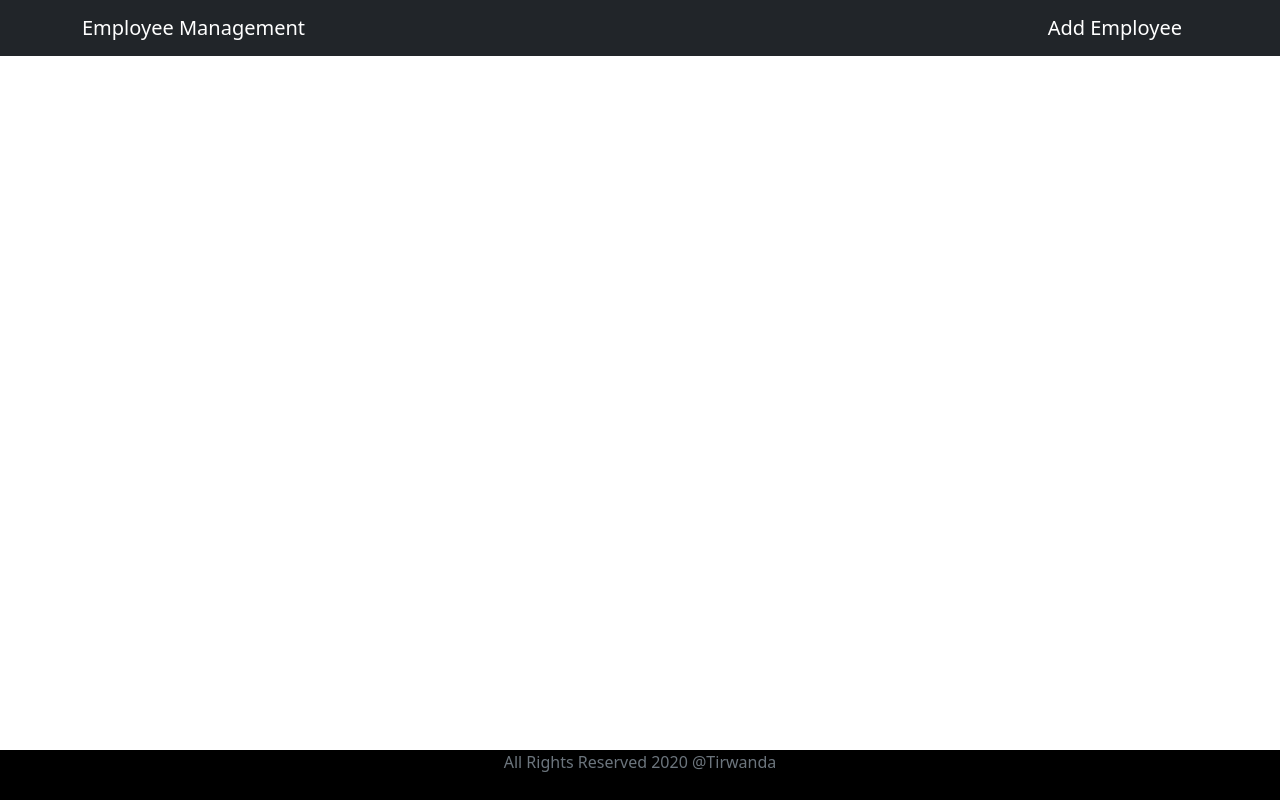
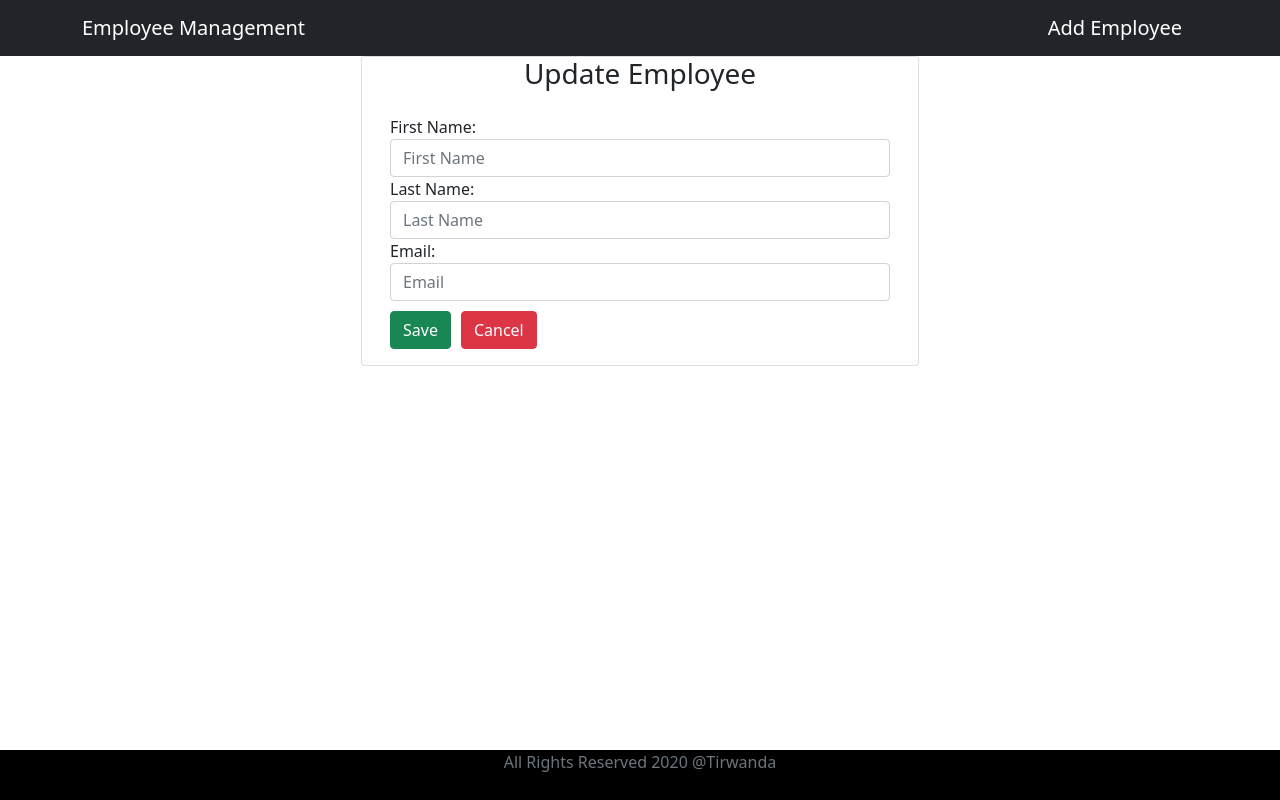
Before and after one commit to tirwanda/spring-boot-react-FE, a React (Create React App) app: page /update-employee/1 in a window 1280 px wide. Built offline with nearby package versions, Linux system fonts and the light colour scheme; no server answers.

Commit message:
Create Update Employee

```diff
--- a/src/App.js
+++ b/src/App.js
@@ -4,6 +4,7 @@ import EmployeeForm from './components/employee-form/EmployeeForm';
 import Footer from './components/footer/Footer';
 import Header from './components/header/Header';
 import ListEmployee from './components/listEmployee/ListEmployee';
+import UpdateEmployee from './components/update-employee/UpdateEmployee';
 
 function App() {
 	return (
@@ -14,6 +15,10 @@ function App() {
 					<Switch>
 						<Route exact path="/" component={ListEmployee} />
 						<Route path="/add-employee" component={EmployeeForm} />
+						<Route
+							path="/update-employee/:id"
+							component={UpdateEmployee}
+						/>
 					</Switch>
 				</div>
 				<Footer />
--- a/src/components/listEmployee/ListEmployee.jsx
+++ b/src/components/listEmployee/ListEmployee.jsx
@@ -10,6 +10,7 @@ export default class ListEmployee extends Component {
 		};
 
 		this.addEmployee = this.addEmployee.bind(this);
+		this.updateEmployee = this.updateEmployee.bind(this);
 	}
 
 	componentDidMount() {
@@ -20,6 +21,10 @@ export default class ListEmployee extends Component {
 
 	addEmployee() {
 		this.props.history.push('/add-employee');
+	}
+
+	updateEmployee(id) {
+		this.props.history.push(`/update-employee/${id}`);
 	}
 
 	render() {
@@ -50,6 +55,16 @@ export default class ListEmployee extends Component {
 									<td>{employee.firstName}</td>
 									<td>{employee.lastName}</td>
 									<td>{employee.email}</td>
+									<td>
+										<button
+											onClick={() =>
+												this.updateEmployee(employee.id)
+											}
+											className="btn btn-info"
+										>
+											Update
+										</button>
+									</td>
 								</tr>
 							))}
 						</tbody>
--- /dev/null
+++ b/src/components/update-employee/UpdateEmployee.jsx
@@ -0,0 +1,130 @@
+import React, { Component } from 'react';
+import EmployeeService from '../../services/EmployeeService';
+
+export default class updateEmployee extends Component {
+	constructor(props) {
+		super(props);
+
+		this.state = {
+			id: this.props.match.params.id,
+			firstName: '',
+			lastName: '',
+			email: '',
+		};
+
+		this.changeFirstNameHandler = this.changeFirstNameHandler.bind(this);
+		this.changeLastNameHandler = this.changeLastNameHandler.bind(this);
+		this.changeEmailHandler = this.changeEmailHandler.bind(this);
+		this.updateEmployee = this.updateEmployee.bind(this);
+	}
+
+	componentDidMount() {
+		EmployeeService.getEmployeeById(this.state.id).then((res) => {
+			let employee = res.data;
+			this.setState({
+				firstName: employee.firstName,
+				lastName: employee.lastName,
+				email: employee.email,
+			});
+		});
+	}
+
+	changeFirstNameHandler(event) {
+		this.setState({ firstName: event.target.value });
+	}
+
+	changeLastNameHandler(event) {
+		this.setState({ lastName: event.target.value });
+	}
+
+	changeEmailHandler(event) {
+		this.setState({ email: event.target.value });
+	}
+
+	updateEmployee(e) {
+		e.preventDefault();
+		let employees = {
+			firstName: this.state.firstName,
+			lastName: this.state.lastName,
+			email: this.state.email,
+		};
+
+		EmployeeService.updateEmployee(employees, this.state.id).then((res) =>
+			this.props.history.push('/')
+		);
+	}
+
+	cancel() {
+		this.props.history.push('/');
+	}
+
+	render() {
+		return (
+			<div className="container">
+				<div className="row">
+					<div className="card col-md-6 offset-md-3">
+						<h3 className="text-center">Update Employee</h3>
+						<div className="card-body">
+							<form>
+								<div className="form-group">
+									<label htmlFor="firstName">
+										First Name:{' '}
+									</label>
+									<input
+										type="text"
+										placeholder="First Name"
+										name="firstName"
+										className="form-control"
+										value={this.state.firstName}
+										onChange={this.changeFirstNameHandler}
+									/>
+
+									<label htmlFor="lastName">
+										Last Name:{' '}
+									</label>
+									<input
+										type="text"
+										placeholder="Last Name"
+										name="lastName"
+										className="form-control"
+										value={this.state.lastName}
+										onChange={this.changeLastNameHandler}
+									/>
+
+									<label htmlFor="email">Email: </label>
+									<input
+										type="text"
+										placeholder="Email"
+										name="email"
+										className="form-control"
+										value={this.state.email}
+										onChange={this.changeEmailHandler}
+									/>
+								</div>
+
+								<div
+									className="btn-action"
+									style={{ marginTop: '10px' }}
+								>
+									<button
+										className="btn btn-success"
+										onClick={this.updateEmployee}
+									>
+										Save
+									</button>
+									<button
+										className="btn btn-danger"
+										onClick={this.cancel.bind(this)}
+										style={{ marginLeft: '10px' }}
+									>
+										Cancel
+									</button>
+								</div>
+							</form>
+						</div>
+					</div>
+				</div>
+			</div>
+		);
+	}
+}
--- a/src/services/EmployeeService.js
+++ b/src/services/EmployeeService.js
@@ -10,6 +10,14 @@ class EmployeeService {
 	createEmployee(employee) {
 		return axios.post(EMPLOYE_API_BASE_URL, employee);
 	}
+
+	getEmployeeById(id) {
+		return axios.get(`${EMPLOYE_API_BASE_URL}/${id}`);
+	}
+
+	updateEmployee(employee, employeeId) {
+		return axios.put(`${EMPLOYE_API_BASE_URL}/${employeeId}`, employee);
+	}
 }
 
 export default new EmployeeService();
```
Also changed, not shown: src/components/update-employee/updateEmployee.scss (added).
